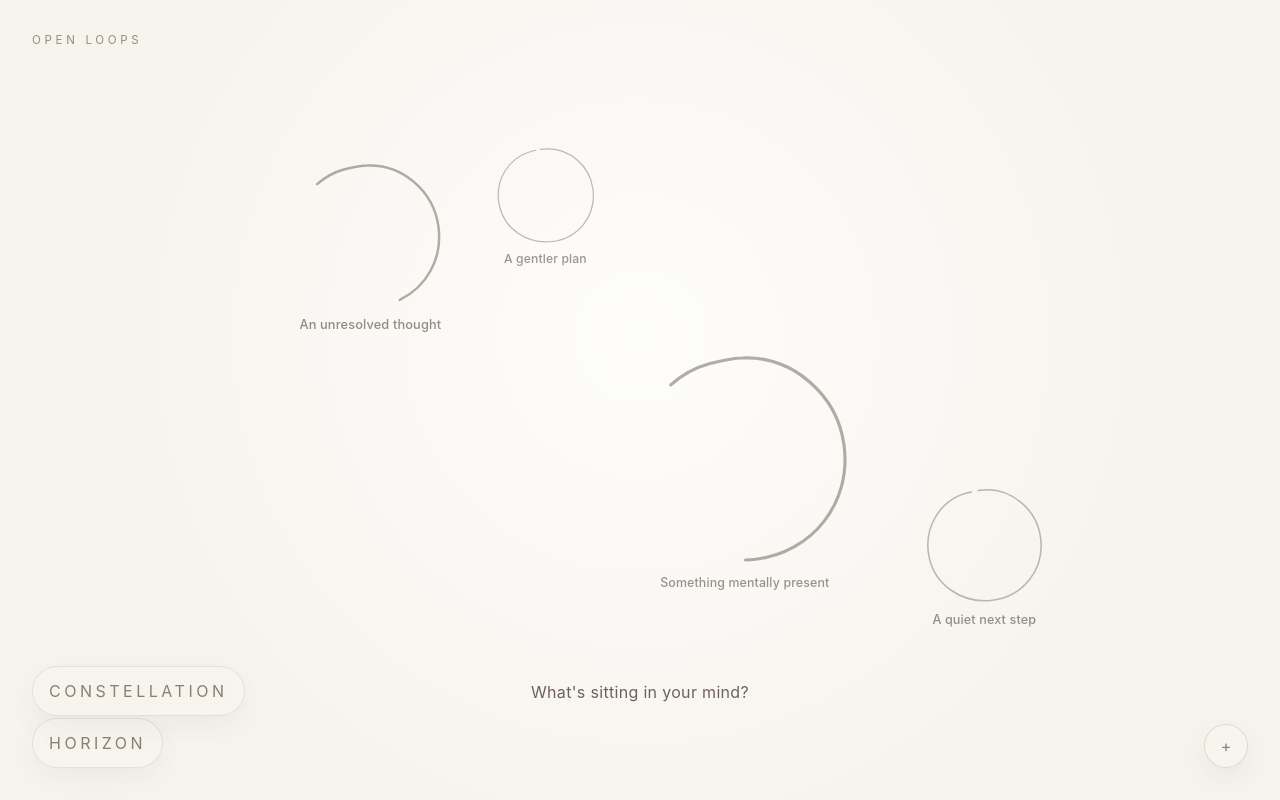
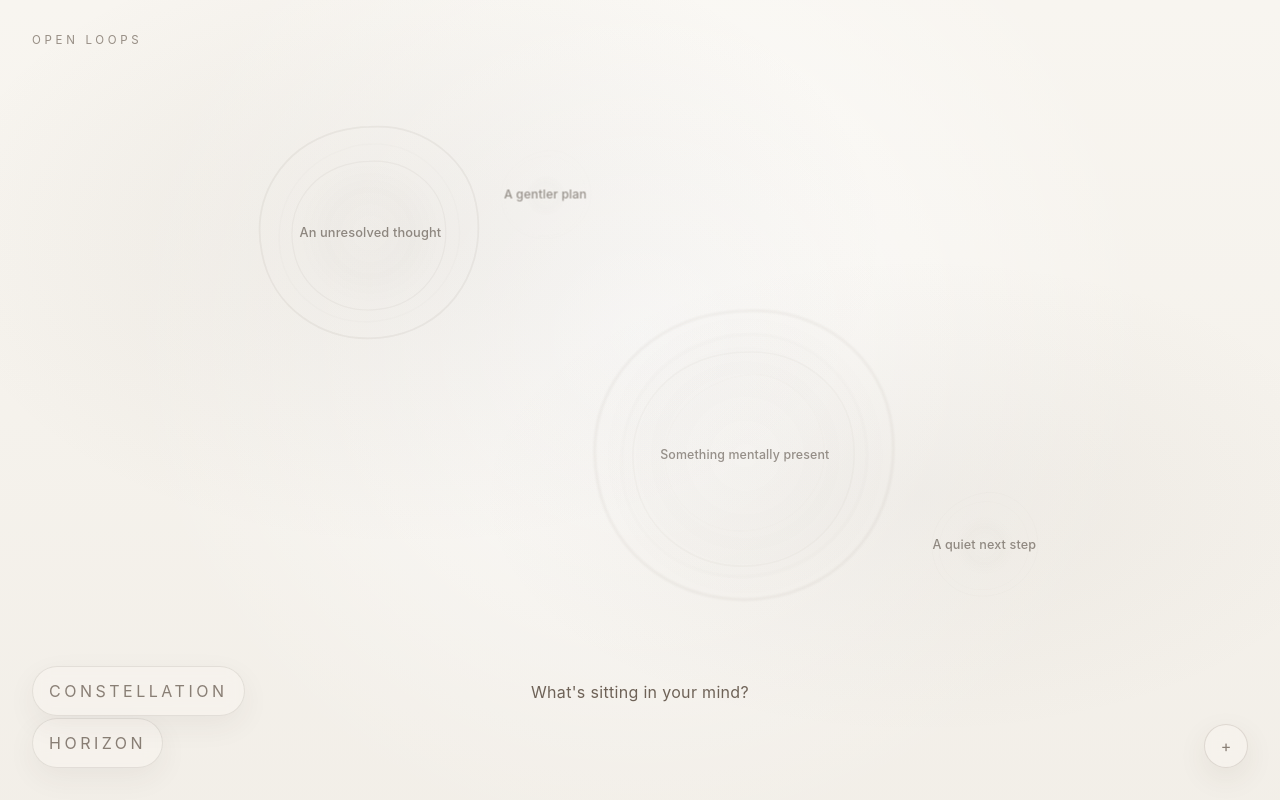
Before and after one commit to joyce-ren07/open_loops, a Next.js app in the folder open-loops/: page / in a window 1280 px wide. Built offline with nearby package versions, Linux system fonts and the light colour scheme.

Commit message:
Refactor canvas to ripple fields
Co-authored-by: joyce-ren07 <joyce-ren07@users.noreply.github.com>

```diff
--- a/open-loops/app/page.tsx
+++ b/open-loops/app/page.tsx
@@ -2,6 +2,7 @@
 
 import { AnimatePresence, motion } from "framer-motion";
 import Loop from "@/components/Loop";
+import RippleField from "@/components/RippleField";
 import type { LoopState } from "@/components/Loop";
 import { useEffect, useState } from "react";
 import type { CSSProperties } from "react";
@@ -169,11 +170,12 @@ function CanvasLoop({
   onFocus: (loopId: string) => void;
   onSelect: (loopId: string) => void;
 }) {
+  const fieldSize = Math.round(loop.size * 1.42);
   const style = {
     left: loop.left,
     top: loop.top,
-    height: loop.size,
-    width: loop.size,
+    height: fieldSize,
+    width: fieldSize,
   } satisfies CSSProperties;
   const resurfaced = Boolean(loop.resurfacedAt);
   const labelOpacity = Math.min(0.5 + loop.tension * 0.018, 0.6);
@@ -261,18 +263,18 @@ function CanvasLoop({
           ) : null}
         </AnimatePresence>
 
-        <Loop
-          className="overflow-visible drop-shadow-[0_18px_44px_rgba(70,55,40,0.045)]"
+        <RippleField
           focused={focused}
-          resurfaced={resurfaced}
-          size={loop.size}
+          prevalence={loop.size}
+          seed={getLoopSeed(loop.id)}
+          size={fieldSize}
           state={loop.state}
           tension={loop.tension}
         />
 
         <motion.span
           className={[
-            "pointer-events-none absolute left-1/2 top-[94%] block min-h-5 w-72 max-w-[72vw] -translate-x-1/2 text-center font-medium leading-snug tracking-[0.01em] text-[#4A4037]",
+            "pointer-events-none absolute left-1/2 top-1/2 block min-h-5 w-72 max-w-[72vw] -translate-x-1/2 -translate-y-1/2 text-center font-medium leading-snug tracking-[0.01em] text-[#4A4037]",
             focused
               ? "whitespace-normal"
               : "overflow-hidden truncate whitespace-nowrap px-12",
@@ -1523,6 +1525,7 @@ export default function Home() {
   return (
     <main className="relative min-h-screen overflow-hidden bg-[#F7F4EE] text-[#332C25]">
       <div className="pointer-events-none absolute inset-0 bg-[radial-gradient(circle_at_50%_42%,rgba(255,255,255,0.82),rgba(247,244,238,0)_32rem)]" />
+      <div className="pointer-events-none absolute inset-0 bg-[radial-gradient(ellipse_at_32%_30%,rgba(110,98,87,0.075),transparent_30rem),radial-gradient(ellipse_at_72%_62%,rgba(110,98,87,0.055),transparent_28rem),linear-gradient(180deg,rgba(255,255,255,0.12),rgba(139,122,104,0.045))]" />
       <div className="pointer-events-none absolute inset-0 opacity-[0.18] mix-blend-multiply [background-image:linear-gradient(115deg,rgba(91,74,56,0.08)_0.5px,transparent_0.5px),linear-gradient(rgba(91,74,56,0.05)_0.5px,transparent_0.5px)] [background-size:38px_38px]" />
 
       <section
--- /dev/null
+++ b/open-loops/components/RippleField.tsx
@@ -0,0 +1,156 @@
+"use client";
+
+import { motion, useReducedMotion } from "framer-motion";
+import type { LoopState } from "@/components/Loop";
+
+type RippleFieldProps = {
+  focused?: boolean;
+  prevalence: number;
+  seed: number;
+  size: number;
+  state: LoopState;
+  tension: number;
+};
+
+const RIPPLE_PATHS = [
+  "M120 35C164 32 203 61 208 105C214 158 179 201 130 206C82 211 41 181 33 137C24 91 50 52 93 39C105 36 114 35 120 35Z",
+  "M118 41C157 37 195 67 199 111C204 154 172 193 126 198C81 203 45 174 40 135C35 93 59 57 98 45C106 42 114 41 118 41Z",
+  "M122 48C154 45 187 71 191 111C195 148 166 183 126 188C87 193 55 168 49 134C42 99 64 67 101 53C108 50 116 49 122 48Z",
+];
+
+function getRippleConfig(state: LoopState, tension: number, prevalence: number) {
+  if (state === "completed") {
+    return {
+      amplitude: 0,
+      count: 0,
+      opacity: 0,
+      radius: prevalence,
+      spread: 0,
+    };
+  }
+
+  if (state === "planned") {
+    return {
+      amplitude: 0.035 + tension * 0.003,
+      count: 2,
+      opacity: 0.12,
+      radius: prevalence * 0.66,
+      spread: 0.18,
+    };
+  }
+
+  return {
+    amplitude: 0.08 + tension * 0.012,
+    count: 4,
+    opacity: 0.18,
+    radius: prevalence,
+    spread: 0.36,
+  };
+}
+
+export default function RippleField({
+  focused = false,
+  prevalence,
+  seed,
+  size,
+  state,
+  tension,
+}: RippleFieldProps) {
+  const prefersReducedMotion = useReducedMotion();
+  const config = getRippleConfig(state, tension, prevalence);
+  const isCompleted = state === "completed";
+  const shouldAnimate = !prefersReducedMotion && !isCompleted;
+  const viewBoxSize = 240;
+  const baseDuration = state === "planned" ? 30 : 20;
+
+  return (
+    <svg
+      aria-hidden="true"
+      className="overflow-visible"
+      fill="none"
+      height={size}
+      viewBox={`0 0 ${viewBoxSize} ${viewBoxSize}`}
+      width={size}
+    >
+      <defs>
+        <filter id={`ripple-blur-${seed}`} x="-20%" y="-20%" width="140%" height="140%">
+          <feGaussianBlur stdDeviation="0.55" />
+        </filter>
+        <radialGradient id={`ripple-fade-${seed}`} cx="50%" cy="50%" r="50%">
+          <stop offset="0%" stopColor="#6E6257" stopOpacity="0" />
+          <stop offset="62%" stopColor="#6E6257" stopOpacity="0.2" />
+          <stop offset="100%" stopColor="#6E6257" stopOpacity="0" />
+        </radialGradient>
+      </defs>
+
+      {!isCompleted ? (
+        <motion.circle
+          cx="120"
+          cy="120"
+          fill={`url(#ripple-fade-${seed})`}
+          initial={{ opacity: 0 }}
+          animate={{ opacity: focused ? 0.13 : 0.075 }}
+          r={config.radius * 0.34}
+          transition={{ duration: 1.2, ease: "easeOut" }}
+        />
+      ) : null}
+
+      {Array.from({ length: config.count }).map((_, index) => {
+        const duration = baseDuration + ((seed + index * 5) % 8) + index * 2;
+        const delay = -((seed % 7) + index * duration * 0.32);
+        const path = RIPPLE_PATHS[(seed + index) % RIPPLE_PATHS.length];
+        const baseScale = state === "planned" ? 0.54 + index * 0.11 : 0.42 + index * 0.13;
+        const maxScale = state === "planned" ? baseScale + config.spread : baseScale + config.spread;
+        const opacity = focused ? config.opacity + 0.04 : config.opacity;
+
+        return (
+          <motion.g
+            filter={`url(#ripple-blur-${seed})`}
+            initial={{
+              opacity: opacity * 0.35,
+              scale: baseScale,
+              x: 120,
+              y: 120,
+            }}
+            animate={
+              shouldAnimate
+                ? {
+                    opacity:
+                      state === "planned"
+                        ? [opacity * 0.38, opacity * 0.58, opacity * 0.28]
+                        : [0, opacity, opacity * 0.34, 0],
+                    scale: [baseScale, maxScale, maxScale + config.amplitude],
+                    x: [120, 120 + ((seed + index) % 3) - 1, 120],
+                    y: [120, 120 - (((seed + index) % 4) - 1.5), 120],
+                  }
+                : {
+                    opacity: opacity * 0.42,
+                    scale: baseScale,
+                    x: 120,
+                    y: 120,
+                  }
+            }
+            key={`${seed}-${index}`}
+            style={{ transformOrigin: "center" }}
+            transition={{
+              delay,
+              duration,
+              ease: "easeInOut",
+              repeat: shouldAnimate ? Infinity : 0,
+            }}
+          >
+            <path
+              d={path}
+              stroke="#6E6257"
+              strokeLinecap="round"
+              strokeLinejoin="round"
+              strokeOpacity={state === "planned" ? 0.32 : 0.42}
+              strokeWidth={state === "planned" ? 1.05 : 1.15 + tension * 0.05}
+              transform="translate(-120 -120)"
+            />
+          </motion.g>
+        );
+      })}
+    </svg>
+  );
+}
```
